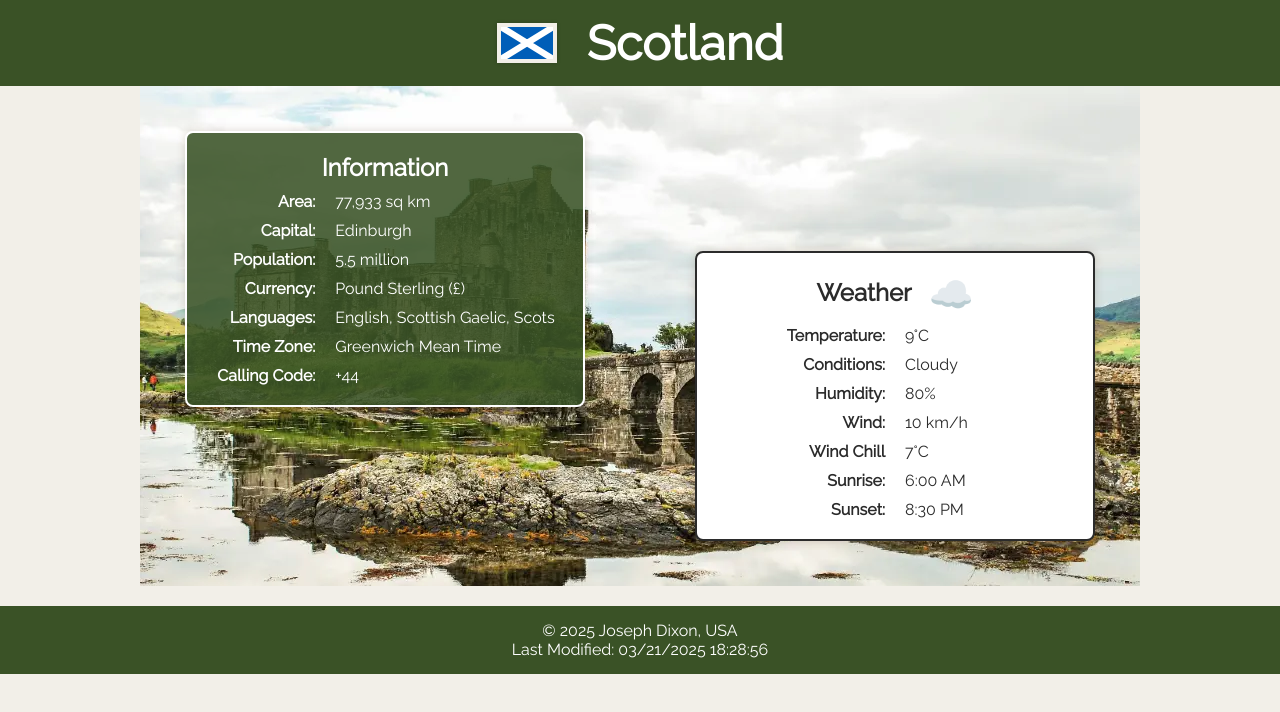
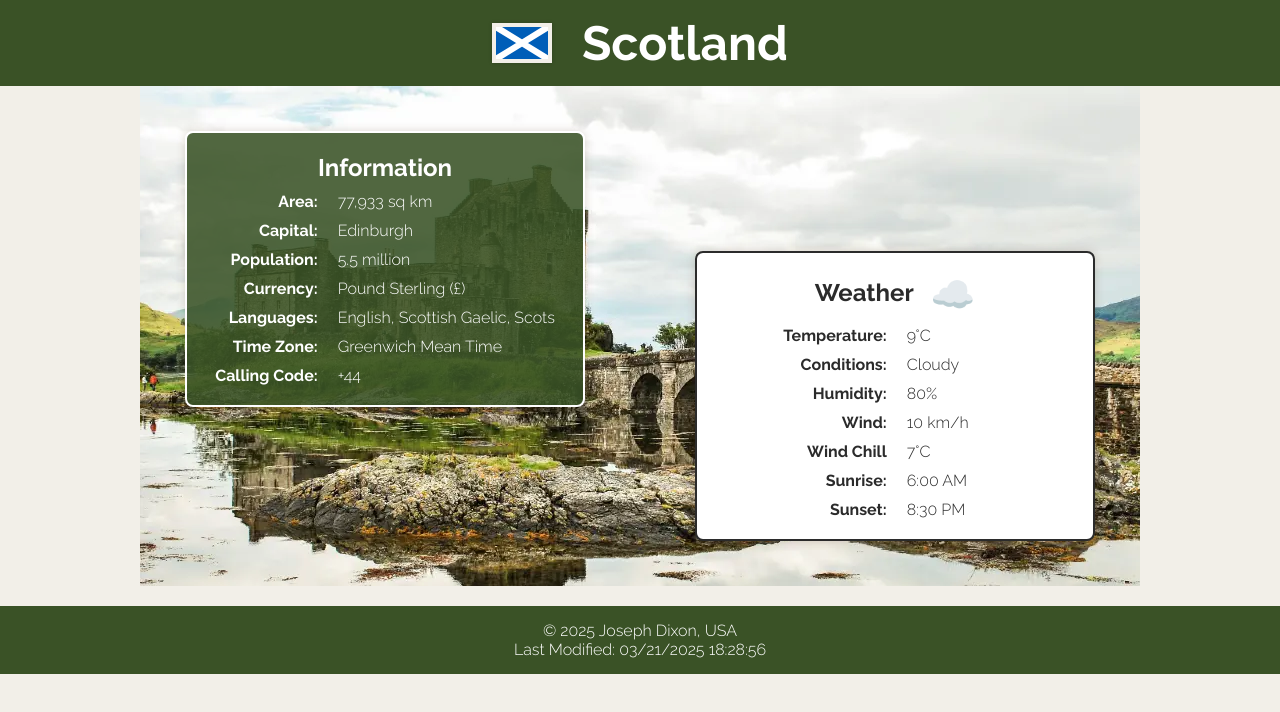
Before and after one commit to jdixon16510/wdd131, a plain HTML site: page place.html in a window 1280 px wide. Drawn offline with Linux system fonts and the light colour scheme.

Commit message:
font issue

```diff
--- a/place.html
+++ b/place.html
@@ -8,10 +8,8 @@
    <link rel="stylesheet" href="styles/styles.css" />
    <link rel="preconnect" href="https://fonts.googleapis.com" />
    <link rel="preconnect" href="https://fonts.gstatic.com" crossorigin />
-   <link
-      href="https://fonts.googleapis.com/css2?family=Roboto&family=Raleway&display=swap"
-      rel="stylesheet"
-   />
+   <link href="https://fonts.googleapis.com/css2?family=Raleway:wght@300;700&family=Roboto:wght@300;700&display=swap" rel="stylesheet" />
+
    <script src="scripts/place.js" defer></script>
    <title>Country Info - Scotland</title>
 </head>
```
